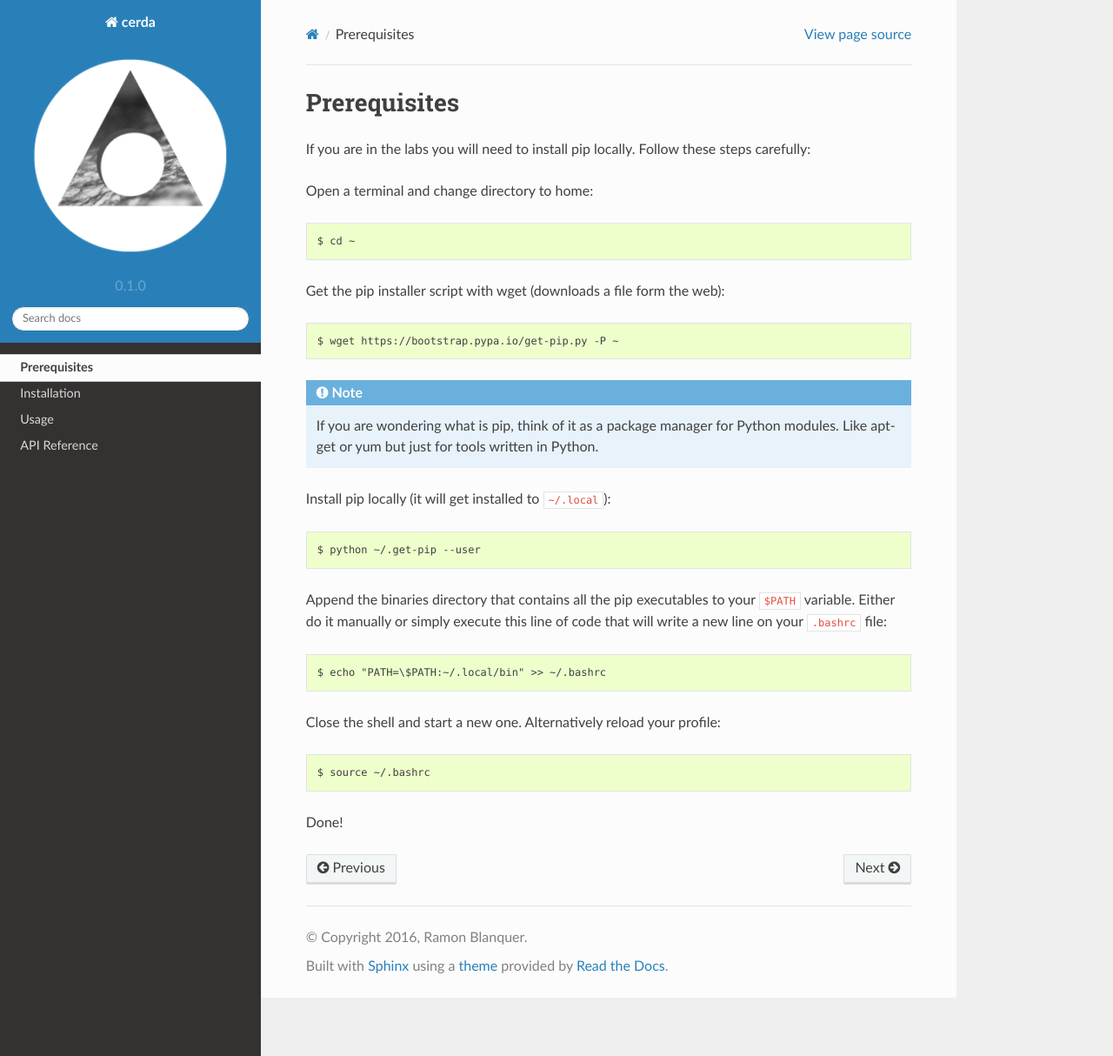
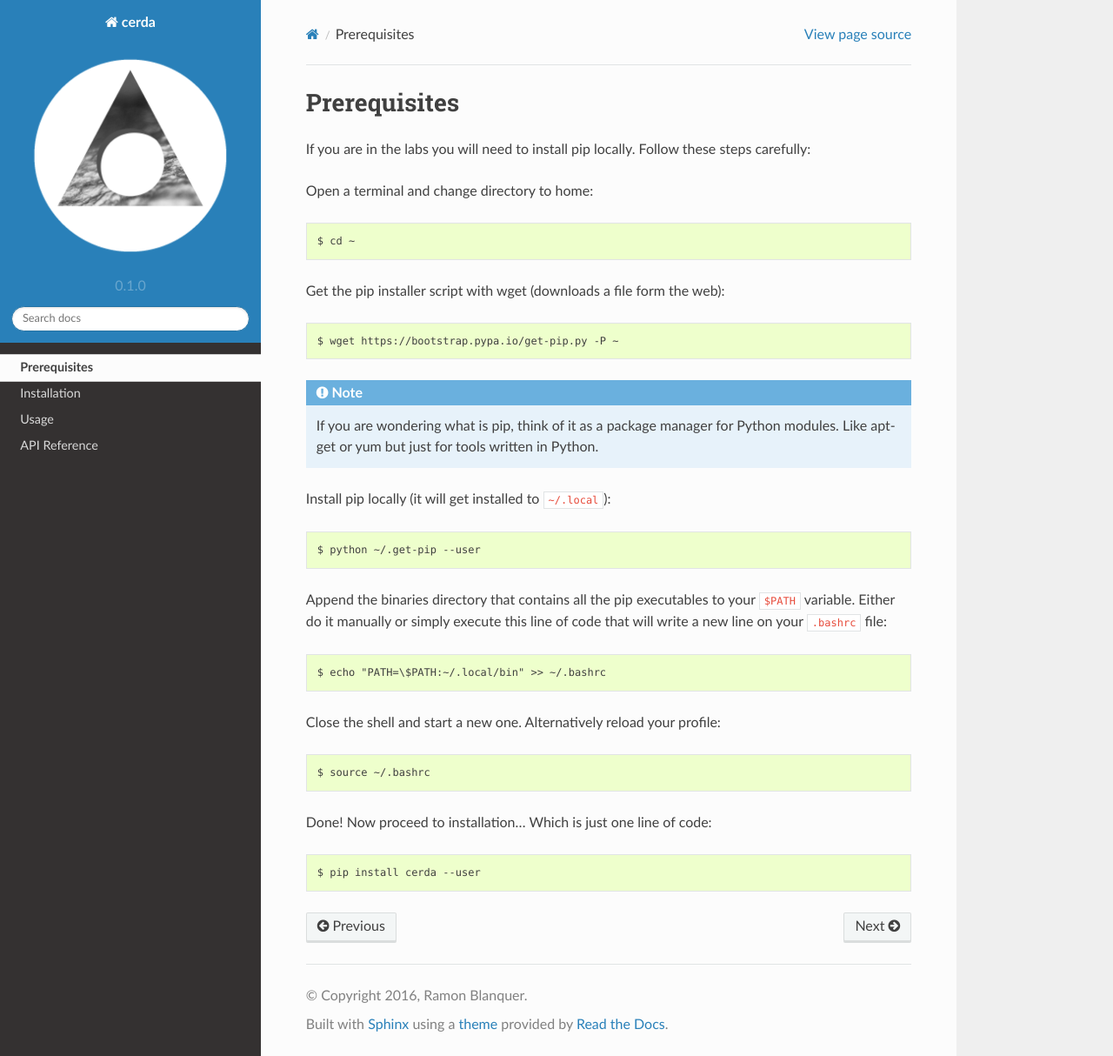
Before and after one commit to eulersson/cerda, a Sphinx documentation site: the page built from docs/source/prerequisites.rst, in a window 1280 px wide and 1214 px high. Shown: the whole window at 87% size. Built offline with Sphinx 7.4.7 and the Read the Docs theme 2.0.0, drawn with Linux system fonts in a browser that asks for light colours.

Commit message:
Added installation step on prerequisites too

```diff
--- a/docs/source/prerequisites.rst
+++ b/docs/source/prerequisites.rst
@@ -33,4 +33,6 @@ Close the shell and start a new one. Alternatively reload your profile::
 
     $ source ~/.bashrc
 
-Done!
+Done! Now proceed to installation... Which is just one line of code::
+
+    $ pip install cerda --user
```
Also changed, not shown: 1 other file.
